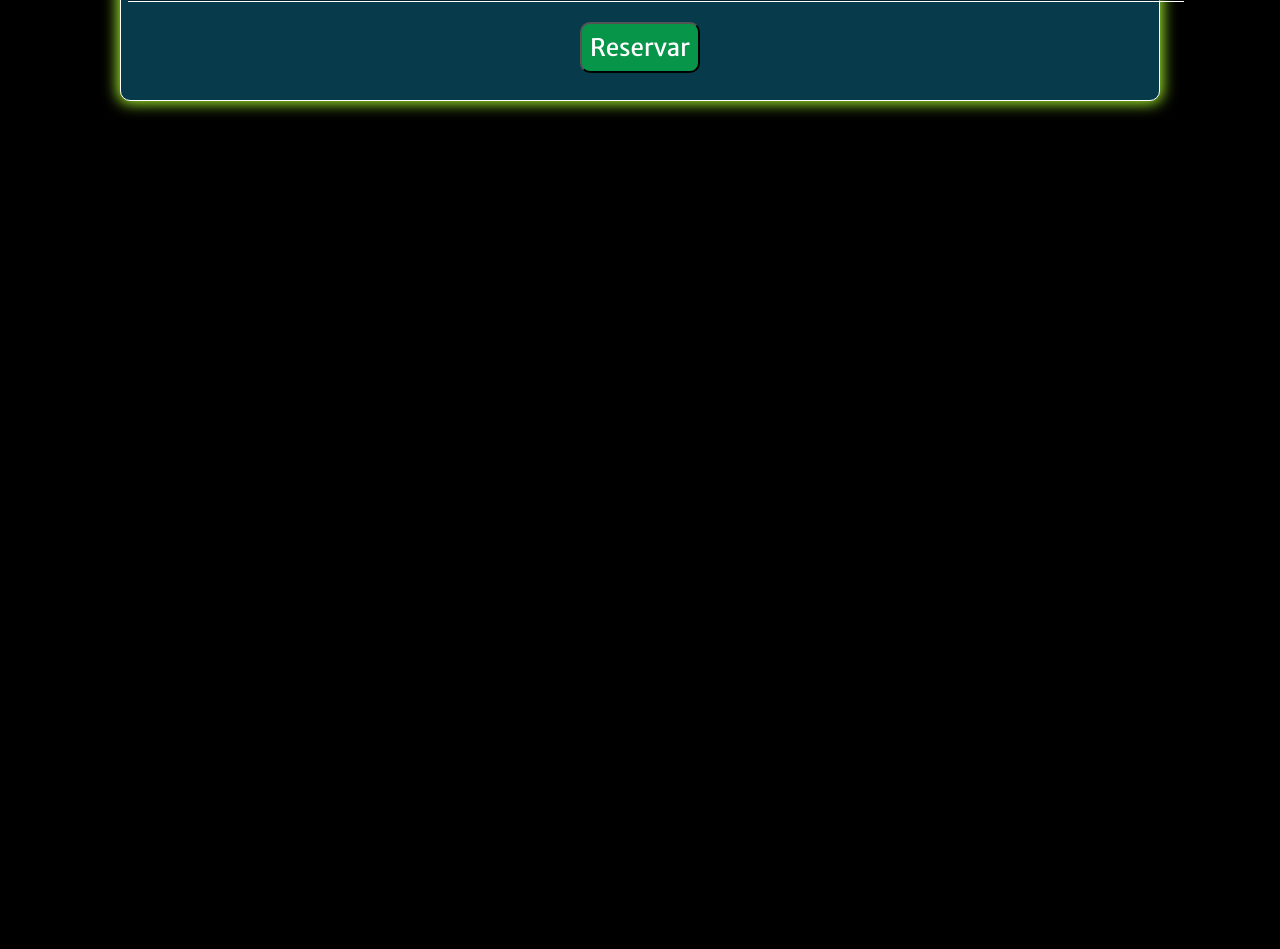
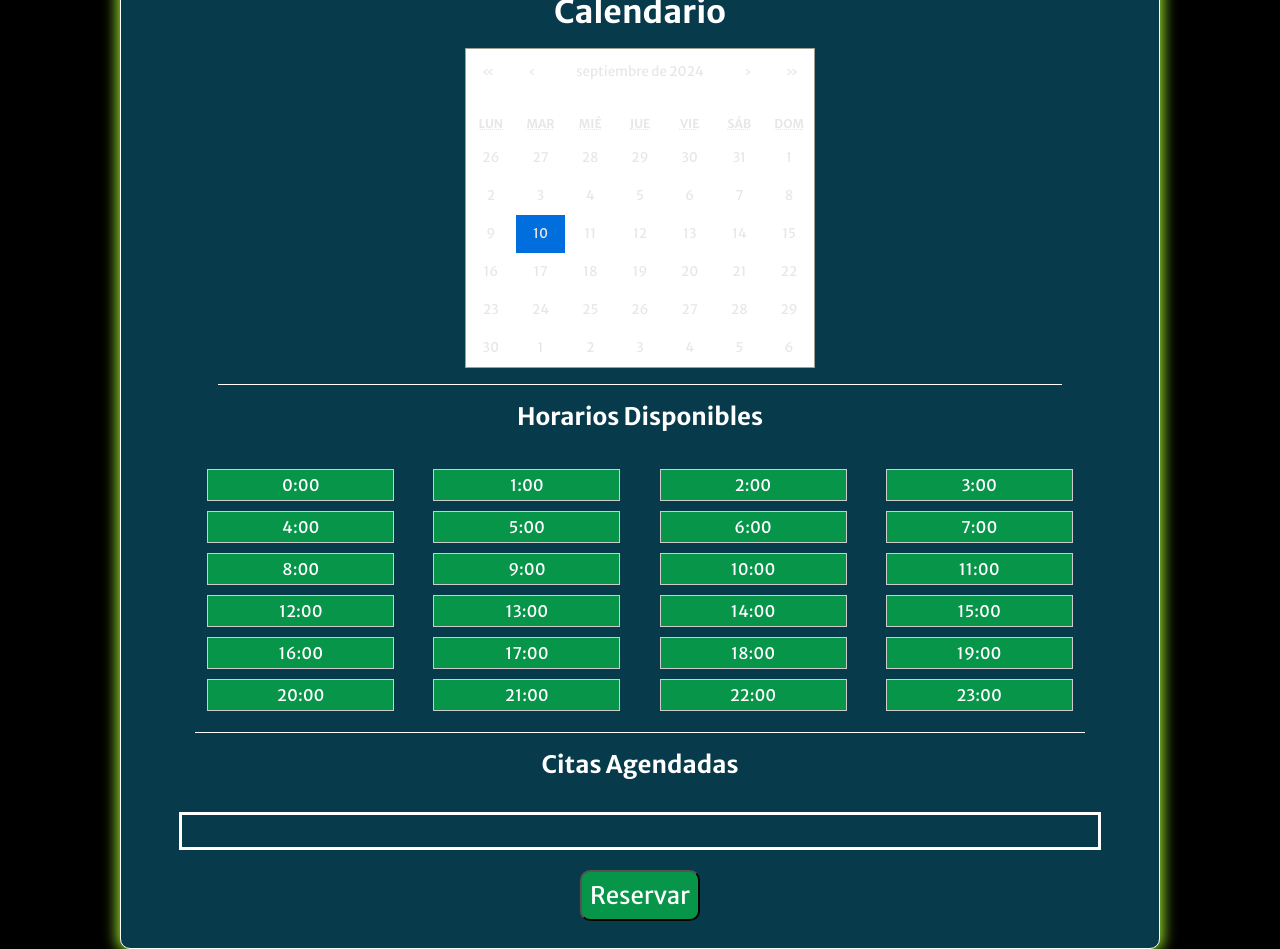
Before and after one commit to Andresfacundo/SportFull, a React (Vite) app in the folder Front_End/: page /VisualizarCanchas in a window 1280 px wide. Shown: the part 680-1629 px from the top of the page. Before the commit the page ends 800 px from the top, so only its background shows below. Built offline with nearby package versions, Linux system fonts and the light colour scheme.

Commit message:
Calendario agregado con horas disponibles

```diff
--- a/Front_End/package.json
+++ b/Front_End/package.json
@@ -11,9 +11,11 @@
   },
   "dependencies": {
     "axios": "^1.7.4",
+    "date-fns": "^4.1.0",
     "js-cookie": "^3.0.5",
     "node": "^22.8.0",
     "react": "^18.2.0",
+    "react-calendar": "^5.1.0",
     "react-dom": "^18.2.0",
     "react-router-dom": "^6.26.1",
     "stream-browserify": "^3.0.0"
--- a/Front_End/src/App.jsx
+++ b/Front_End/src/App.jsx
@@ -20,6 +20,7 @@ import ModalFail from './Components/UI/ModalFallido/ModalFallido'
 import VistaEmpresas from './Components/Pages/VistaEmpresas/VistaEmpresas'
 import Canchas from './Components/UI/Canchas/Canchas'
 import VisualizadorCanchas from './Components/UI/VisualizadorCanchas/VisualizadorCanchas'
+
 function App() {
 
   return (
--- /dev/null
+++ b/Front_End/src/Components/UI/Calendario/Calendario.css
@@ -0,0 +1,79 @@
+.calendario-container {
+  width: 90%;
+  height: max-content;
+  text-align: center;
+  display: flex;
+  flex-direction: column;
+  margin: auto;
+}
+
+.calendario-container h1 {
+  color: white;
+  margin-bottom: 1rem;
+}
+
+.calendario-horas {
+  display: flex;
+   flex-wrap: wrap;
+   justify-content: center;
+}
+
+.horarios {
+   display: flex;
+   flex-wrap: wrap;
+   justify-content: space-between;
+   align-items: flex-end;
+   width: 95%;
+}
+
+.hora {
+  cursor: pointer;
+  border: 1px solid #ccc;
+  width: 20%;
+  transition: background-color 0.3s;
+  padding: 5px;
+  margin: 5px;
+  background-color: #07954a;
+  color: white;
+}
+
+.hora:hover {
+  background-color: #f0f0f0;
+}
+
+.horarios .horarios-disponibles {
+  color: white;
+  margin: 1rem;
+  width: 100%;
+}
+
+.horarios-disponibles {
+  color: white;
+  font-size: 1.5rem;
+ margin: 1rem;
+  border-top: 1px solid white;
+  padding: 1rem;
+}
+
+ul {
+  display: flex;
+  flex-direction: column;
+  border: 3px solid white;
+  padding: 1rem;
+}
+
+li {
+  list-style: none;
+  color: white;
+  display: flex;
+  flex-direction: column;
+  justify-content: center;
+  align-items: center;
+  border-bottom: 1px solid white;
+  margin: 1rem;
+}
+
+li button {
+  width: max-content;
+  margin: 1rem;
+}
--- /dev/null
+++ b/Front_End/src/Components/UI/Calendario/Calendario.jsx
@@ -0,0 +1,77 @@
+import React, { useState } from 'react';
+import Calendar from 'react-calendar';
+import 'react-calendar/dist/Calendar.css';
+import './Calendario.css';
+import { es } from 'date-fns/locale';
+import { format, parse } from 'date-fns';
+
+const horas = Array.from({ length: 24 }, (_, i) => `${i}:00`);
+
+const Calendario = () => {
+  const [fecha, setFecha] = useState(new Date());
+  const [citas, setCitas] = useState({});
+
+  const agendarCita = (hora) => {
+    const nombre = prompt("Ingresa tu nombre:");
+    if (nombre) {
+      const key = `${format(fecha, 'eeeeee dd MMMM yyyy', { locale: es })} ${hora}`;
+      setCitas((prevCitas) => ({
+        ...prevCitas,
+        [key]: nombre,
+      }));
+    }
+  };
+
+  const eliminarCita = (key) => {
+    setCitas((prevCitas) => {
+      const newCitas = { ...prevCitas };
+      delete newCitas[key];
+      return newCitas;
+    });
+  };
+
+  const manejarCambioFecha = (nuevaFecha) => {
+    setFecha(nuevaFecha);
+  };
+
+  const horasDisponibles = horas.filter(hora => {
+    const key = `${format(fecha, 'eeeeee dd MMMM yyyy', { locale: es })} ${hora}`;
+    return !citas[key];
+  });
+
+  return (
+    <div className="calendario-container">
+      <h1>Calendario</h1>
+      <div className="calendario-horas">
+        <Calendar
+          onChange={manejarCambioFecha}
+          value={fecha}
+          locale="es" // Establecer el idioma del calendario
+        />
+        <div className="horarios">
+          <h2 className='horarios-disponibles'>Horarios Disponibles</h2>
+          {horasDisponibles.length > 0 ? (
+            horasDisponibles.map((hora) => (
+              <div key={hora} className="hora" onClick={() => agendarCita(hora)}>
+                {hora}
+              </div>
+            ))
+          ) : (
+            <p>No hay horarios disponibles para esta fecha.</p>
+          )}
+        </div>
+      </div>
+      <h2 className='horarios-disponibles'>Citas Agendadas</h2>
+      <ul>
+        {Object.entries(citas).map(([key, nombre]) => (
+          <li key={key}>
+            {key}: {nombre}
+            <button onClick={() => eliminarCita(key)}>Eliminar</button>
+          </li>
+        ))}
+      </ul>
+    </div>
+  );
+};
+
+export default Calendario;
--- a/Front_End/src/Components/UI/VisualizadorCanchas/VisualizadorCanchas.css
+++ b/Front_End/src/Components/UI/VisualizadorCanchas/VisualizadorCanchas.css
@@ -11,7 +11,7 @@
 }
 
 .visualizadorTitulo::before {
-    content: "";
+  content: "";
   position: absolute;
   width: 15px;
   height: 15px;
@@ -78,7 +78,7 @@
 }
 
 .descripcion {
-    font-size: 20px;
+    font-size: 1rem;
     padding: 1rem;
     color: white;
     text-align: left;
@@ -91,6 +91,8 @@
     align-items: center;
 }
 
+
+
 .servicios{
     display: flex;
     justify-content: space-between;
@@ -100,7 +102,6 @@
     margin-bottom: 1rem;
    background-color: rgba(0, 0, 0, 0.4);
    border-bottom: 1px solid white;
-   width: 100%;
    height: max-content;
 }
 
@@ -113,7 +114,7 @@
 }
 
 .servicios button {
-    width: 40%;
+    width: 45%;
     font-size: 20px;
     color: black;
     border-radius: 15px;
--- a/Front_End/src/Components/UI/VisualizadorCanchas/VisualizadorCanchas.jsx
+++ b/Front_End/src/Components/UI/VisualizadorCanchas/VisualizadorCanchas.jsx
@@ -1,7 +1,7 @@
 import React from 'react'
 import img from '../../../assets/Images/cancha.jpg'
 import './VisualizadorCanchas.css'
-
+import Calendario from '../Calendario/Calendario'
 
 const VisualizadorCanchas = (props) => {
     return (
@@ -33,11 +33,10 @@ const VisualizadorCanchas = (props) => {
                           <button> Arbitraje </button>
                           <button> medallas </button>
                           <button> iluminacion </button>
-
                      </div>
                 </section>
 
-
+                <Calendario/>
 
                 <section className='btn'>
                     <button className='btn-reservar'>Reservar</button>
```
Also changed, not shown: 1 other file (tests, documents, lock files or other folders).
